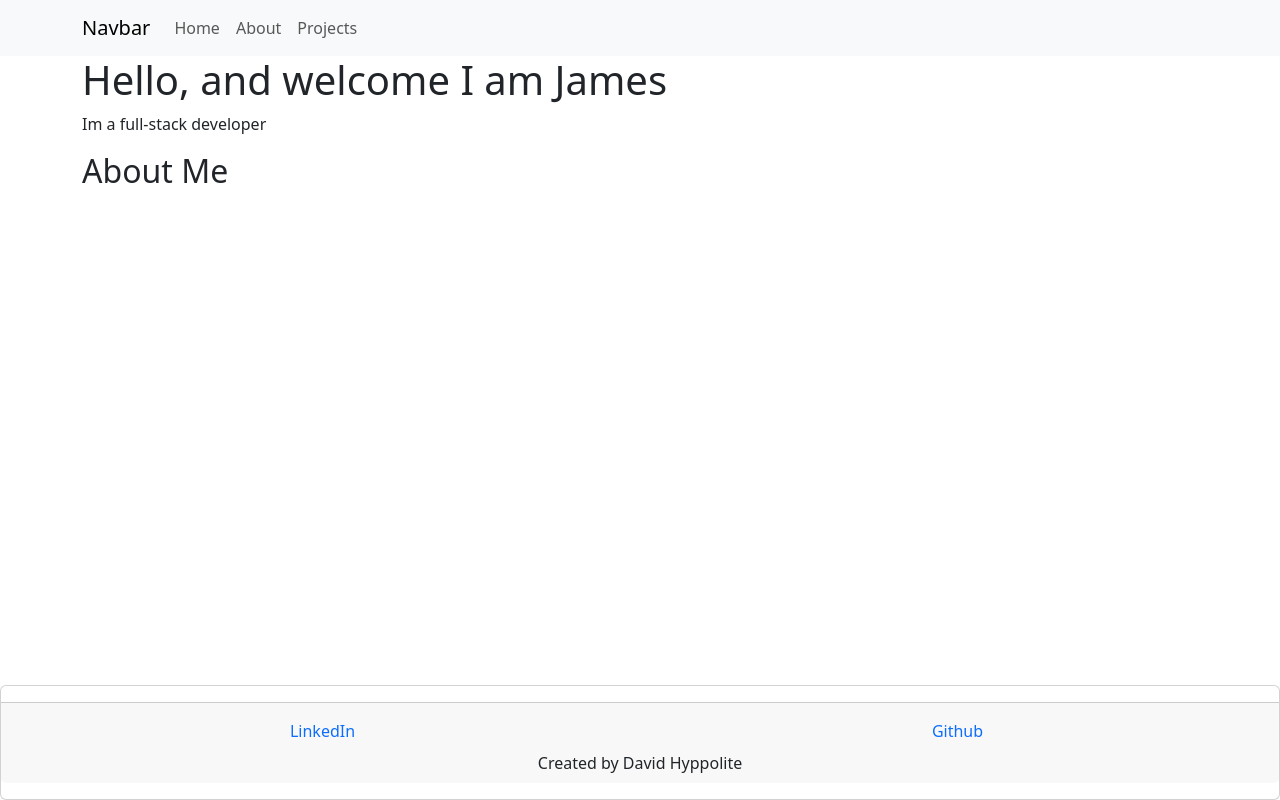
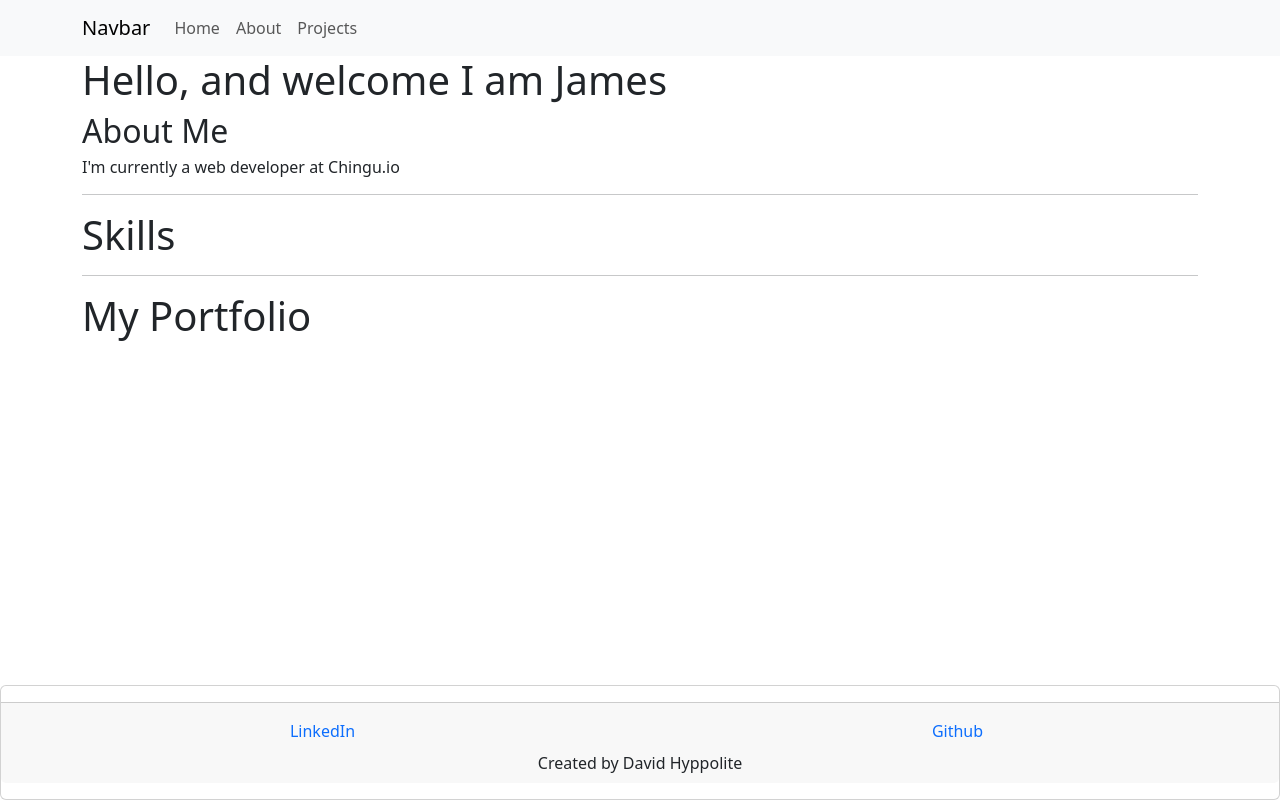
Before and after one commit to dhayv/davidhyppolite, a React (Vite) app in the folder personalproject/: page / in a window 1280 px wide. Built offline with nearby package versions, Linux system fonts and the light colour scheme.

Commit message:
arranged layout

```diff
--- a/personalproject/src/Component/About.tsx
+++ b/personalproject/src/Component/About.tsx
@@ -4,9 +4,11 @@ import React from "react";
 
 const About: React.FC = () => {
     return (
-        <div>
+        <section>
             <h2>About Me</h2>
-        </div>
+            <h6>I'm currently a web developer at Chingu.io</h6>
+            <hr></hr>
+        </section>
     );
 };
 
--- a/personalproject/src/Component/Home.tsx
+++ b/personalproject/src/Component/Home.tsx
@@ -1,8 +1,10 @@
 import React, {lazy, Suspense, useEffect, useState, useRef } from "react";
 import { Container } from "react-bootstrap";
 
+
 const About = lazy(() => import("../Component/About"));
 const Project = lazy(() => import ("../Component/Projects"))
+const Skills = lazy(() => import ("../Component/Skills"))
 
 const Home: React.FC = () => {
     const aboutRef = useRef<HTMLDivElement | null>(null);
@@ -34,12 +36,12 @@ const Home: React.FC = () => {
     return (
         <Container>
             <div id="home"><h1>Hello, and welcome I am James</h1></div>
-            <p>Im a full-stack developer</p>
-
             <div id="about" ref={aboutRef}>
                 {isAboutVisible && (
                     <Suspense fallback={<div>Loading About..</div>}>
                          <About/>
+                         <Skills/>
+                         <Project/>
                     </Suspense>
 
                 )}
--- a/personalproject/src/Component/Projects.tsx
+++ b/personalproject/src/Component/Projects.tsx
@@ -4,7 +4,9 @@ import React from "react";
 
 const Projects: React.FC = () => {
     return (
-        <div>My Projects</div>
+        <section>
+            <h1>My Portfolio</h1>
+        </section>
     );
 };
 
--- a/personalproject/src/Component/Skills.tsx
+++ b/personalproject/src/Component/Skills.tsx
@@ -3,9 +3,11 @@ import React from "react";
 const Skills: React.FC = () => {
 
     return(
-        <div>
+        <section>
+            <h1>Skills</h1>
+            <hr></hr>
+        </section>
 
-        </div>
     )
 }
 
```
